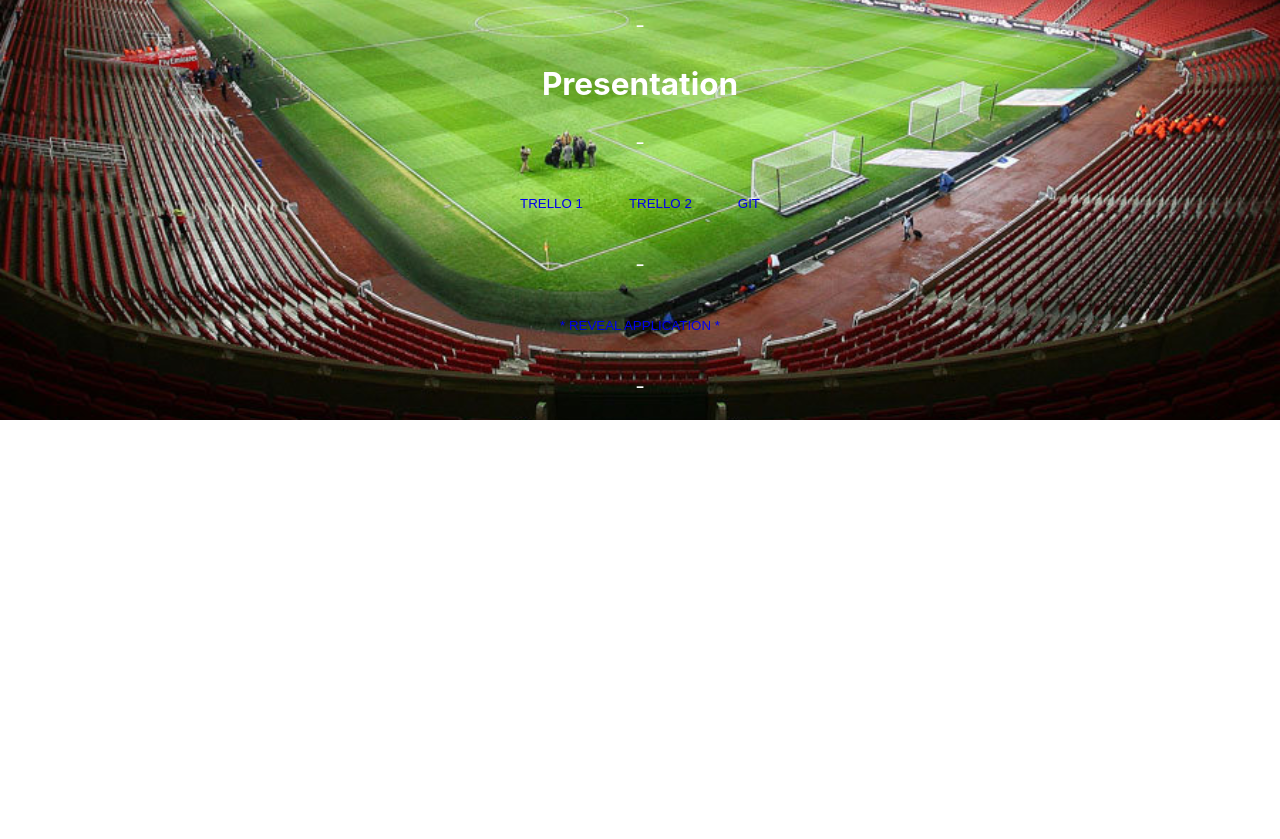
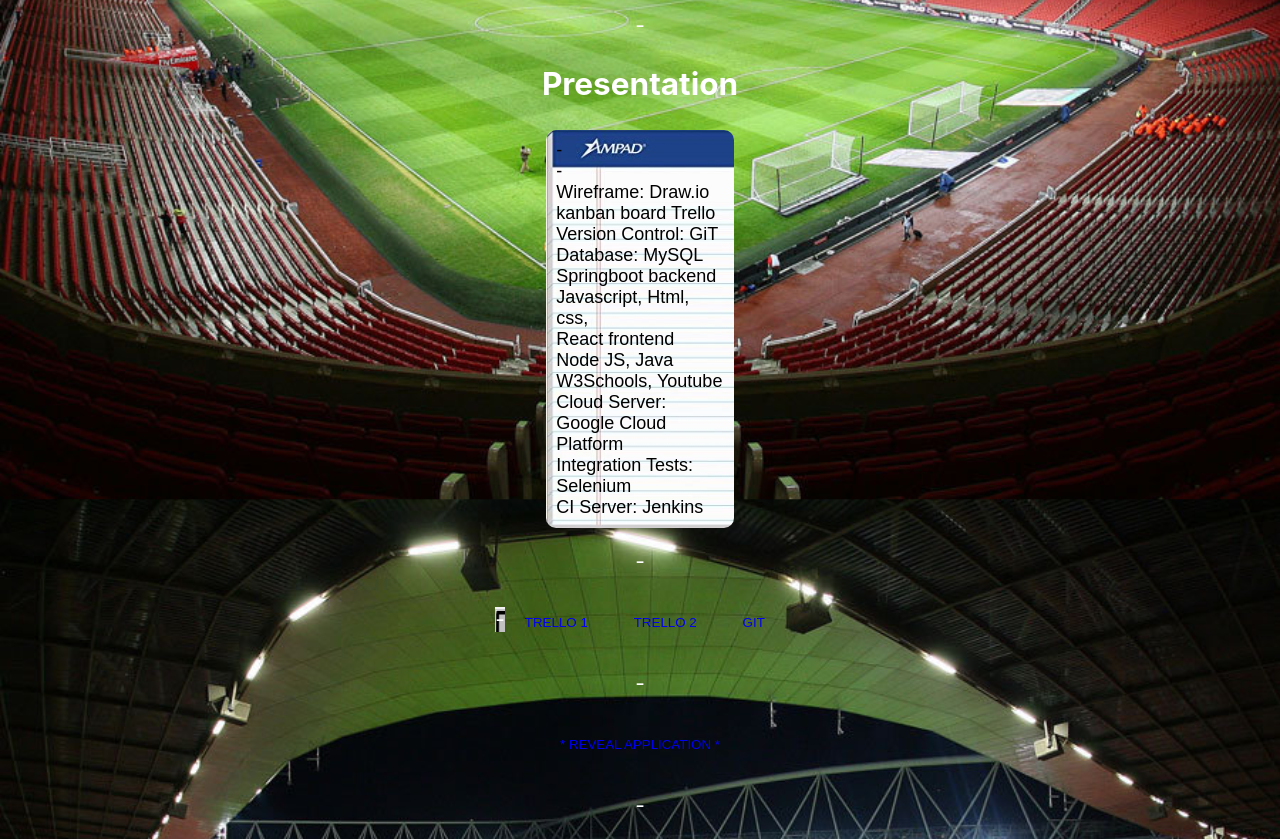
Before and after one commit to IsaacDouglas-SE/my-app, a React (Create React App) app: page / in a window 1280 px wide. Shown: the part 1600-2439 px from the top of the page. Before the commit the page ends 2020 px from the top, so only its background shows below. Built offline with nearby package versions, Linux system fonts and the light colour scheme.

Commit message:
Spring, new backdrop

```diff
--- a/src/home.js
+++ b/src/home.js
@@ -330,10 +330,25 @@
     <p>-</p>
     <p>-</p>
     <h2>Presentation</h2>
-
+    <ol className="presentation">
+      <li>   -</li>
+      <li>   -</li>
+  <li>  Wireframe: Draw.io </li>
+  <li> kanban board Trello  </li>
+  <li>   Version Control: GiT</li>
+  <li>   Database: MySQL</li>
+  <li> Springboot backend </li>
+  <li>   Javascript, Html, css, </li>
+  <li>   React frontend </li>
+  <li>   Node JS, Java</li>
+  <li>   W3Schools, Youtube</li>
+  <li>Cloud Server: Google Cloud Platform</li>
+  <li>Integration Tests: Selenium </li>
+  <li>   CI Server: Jenkins</li>
+    </ol>
     <div class="main" id="section2">
       <p>-</p>
-
+    <span class="WireFrame">-</span>
   <button className="button1">  <a href = "https://trello.com/b/XxWK3r2P/online-bookstore" >Trello 1</a></button>  <button className="button1">  <a href = "https://trello.com/b/JC491Dn9/fifaapp">Trello 2</a></button>  <button className="button1">  <a href = "https://github.com/IsaacDouglas-SE">GiT</a></button>
   <p>-</p>
   <button className="button1"> <a href="#section1">* Reveal Application *</a></button>
```
